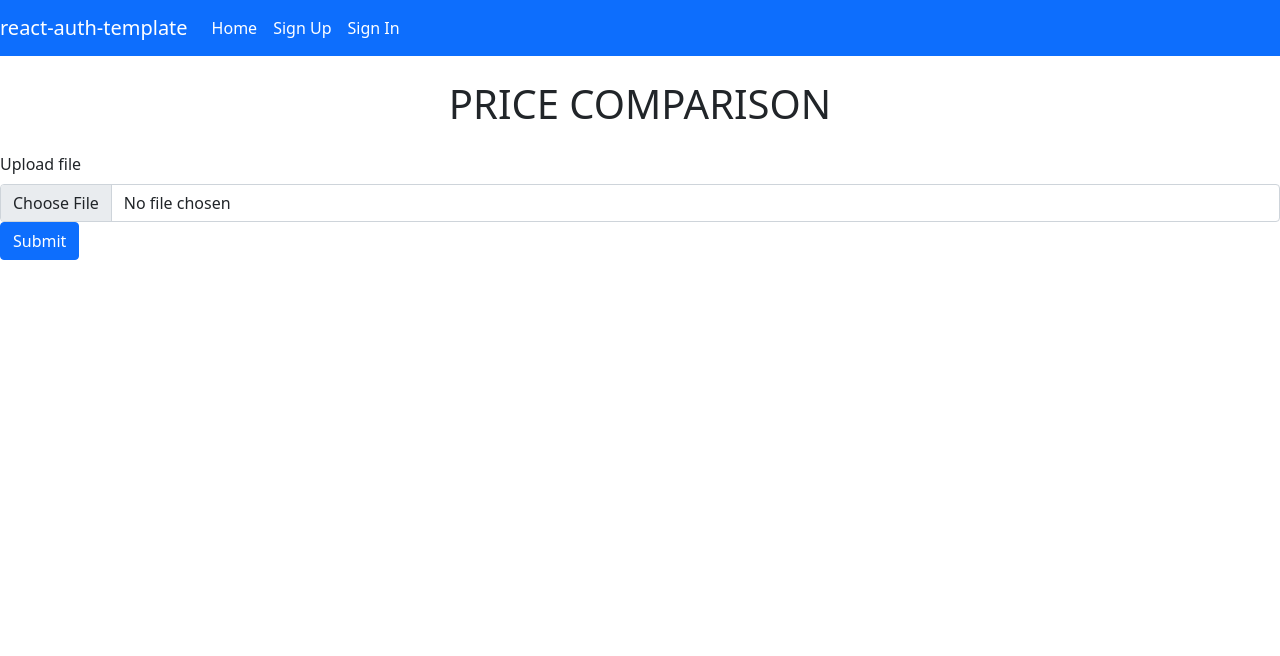
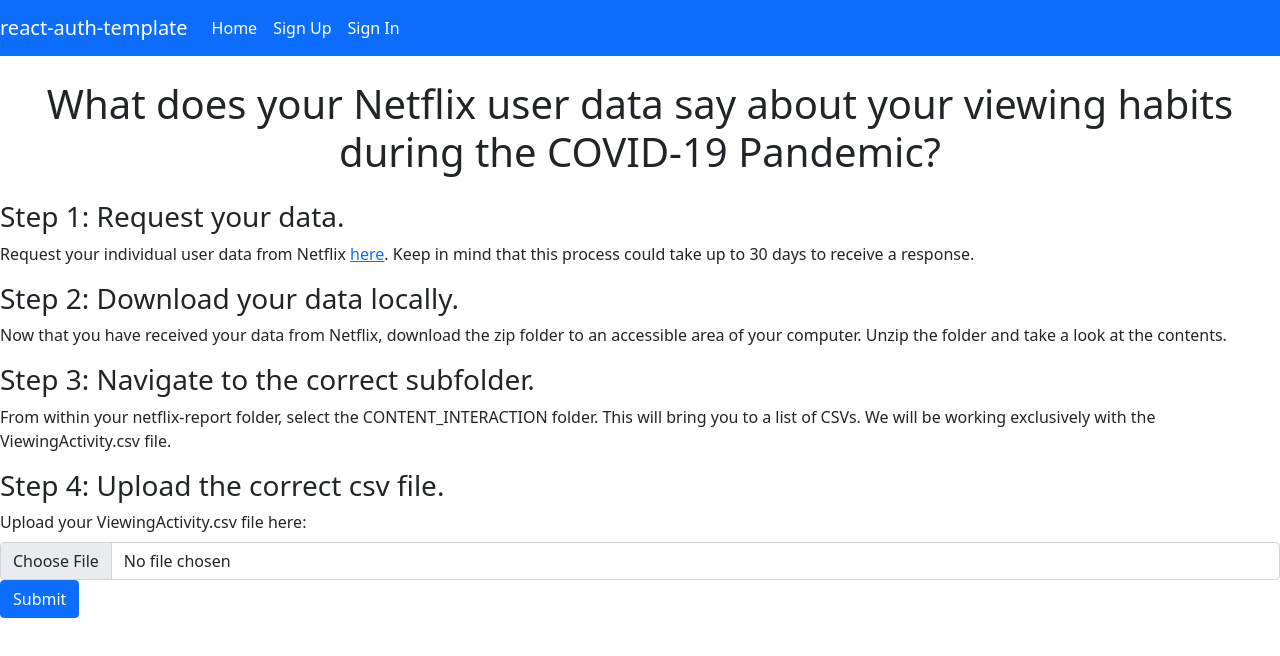
Before and after one commit to Mackmiller/comfort-replay-client, a React (Create React App) app: page / in a window 1280 px wide. Shown: the top 656 px of the page. Built offline with nearby package versions, Linux system fonts and the light colour scheme.

Commit message:
added basic UI for app

```diff
--- a/src/components/Home.js
+++ b/src/components/Home.js
@@ -35,12 +35,21 @@
 
 	return (
 		<main className="content">
-		<h1 className="text-uppercase text-center my-4">
-			Price comparison
+		<h1 className="text-center my-4">
+		What does your Netflix user data say about your viewing habits during the COVID-19 Pandemic?
 		</h1>
+		<h3>Step 1: Request your data.</h3>
+		<p>
+			Request your individual user data from Netflix <a href="https://www.netflix.com/account/getmyinfo">here</a>. Keep in mind that this process could take up to 30 days to receive a response.
+		</p>
+		<h3>Step 2: Download your data locally.</h3>
+		<p>Now that you have received your data from Netflix, download the zip folder to an accessible area of your computer. Unzip the folder and take a look at the contents.</p>
+		<h3>Step 3: Navigate to the correct subfolder.</h3>
+		<p>From within your netflix-report folder, select the CONTENT_INTERACTION folder. This will bring you to a list of CSVs. We will be working exclusively with the ViewingActivity.csv file.</p>
+		<h3>Step 4: Upload the correct csv file.</h3>
 		<form onSubmit={handleSubmitData}>
 			<FormGroup>
-			<Form.Label>Upload file</Form.Label>
+			<Form.Label>Upload your ViewingActivity.csv file here:</Form.Label>
 			<Form.Control type="file" onChange={handleFile}></Form.Control>
 			</FormGroup>
 
```
